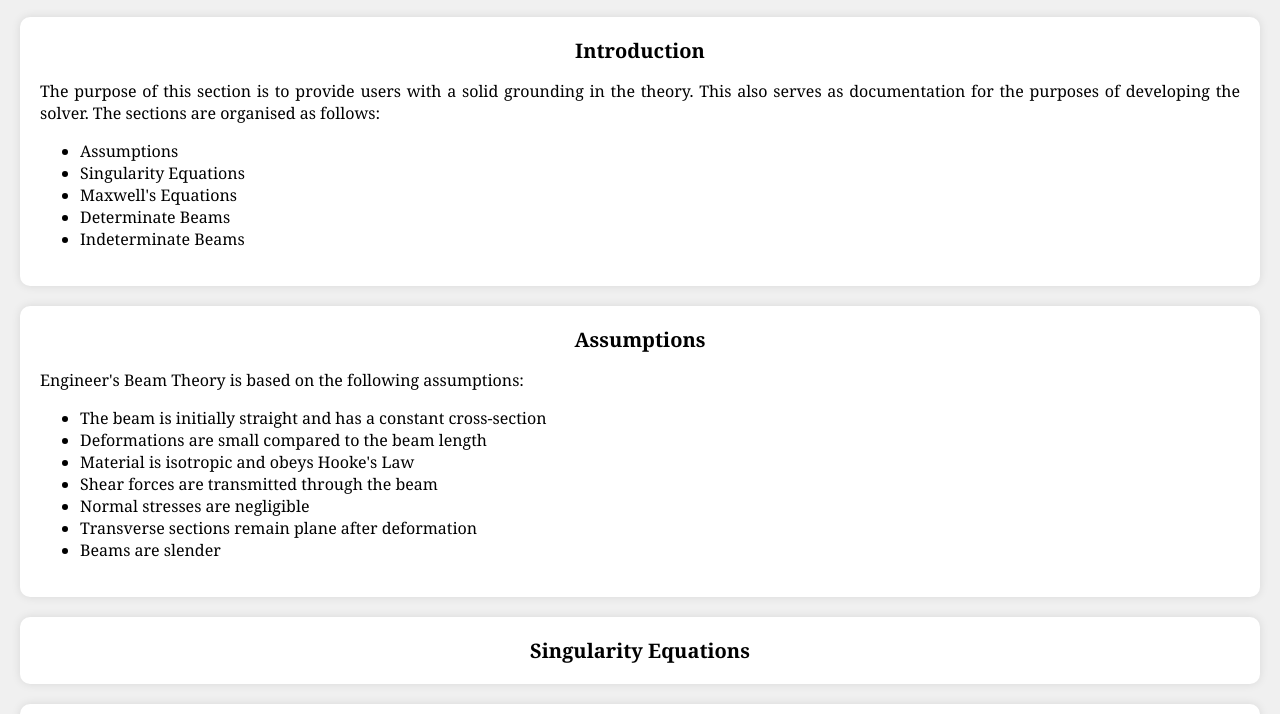
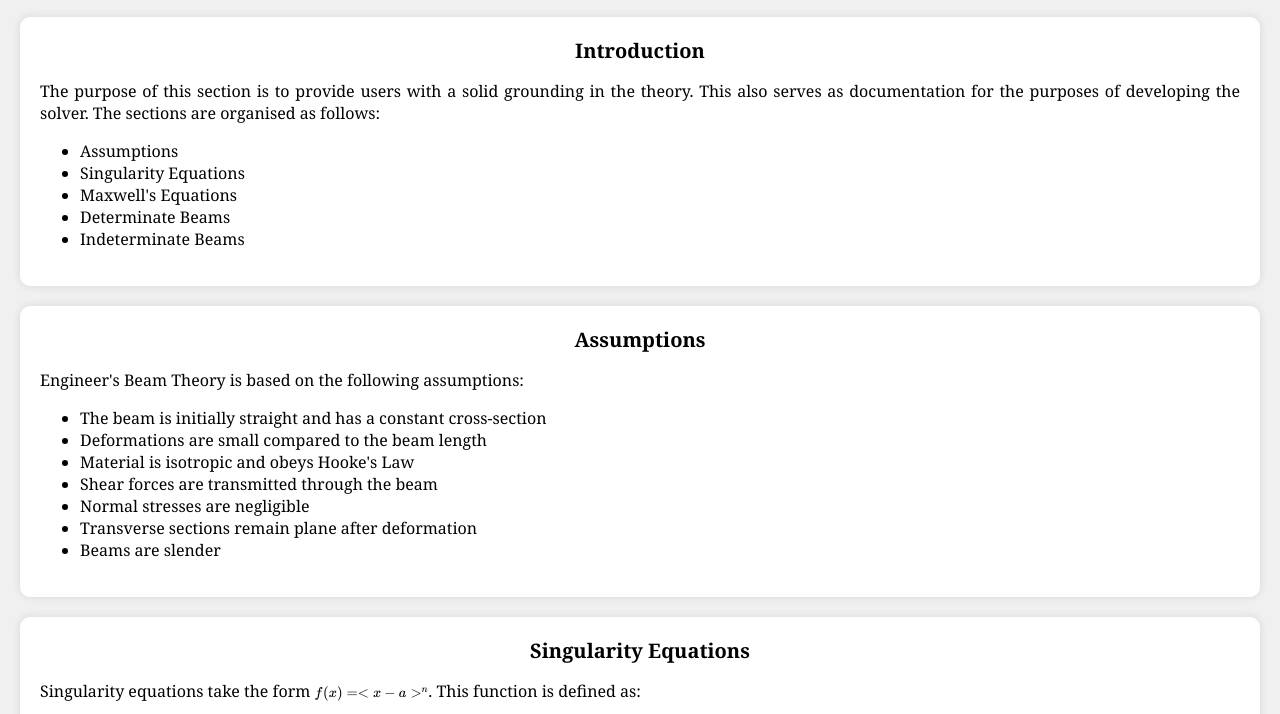
Before and after one commit to shl211/Beam-Calculator, a website: page theory.html in a window 1280 px wide. Shown: the part 91-805 px from the top of the page. Drawn offline with nearby package versions, Linux system fonts and the light colour scheme.

Commit message:
Add katex rendering capabilities

```diff
--- /dev/null
+++ b/scripts/katex.js
@@ -0,0 +1,8 @@
+document.addEventListener("DOMContentLoaded", function() {
+    renderMathInElement(document.body, {
+        delimiters: [
+            {left: "$$", right: "$$", display: true},
+            {left: "$", right: "$", display: false}
+        ]
+    });
+});
--- a/styles/global.css
+++ b/styles/global.css
@@ -34,3 +34,7 @@ body {
     box-shadow: 0 0 10px rgba(0, 0, 0, 0.1);
     text-align: justify;
 }
+
+.katex {
+    font-size: 0.9em !important;
+}
--- a/theory.html
+++ b/theory.html
@@ -6,6 +6,12 @@
     <title>Document</title>
 
     <link rel="stylesheet" href="styles/global.css">
+
+    <!-- Add KaTeX -->
+    <link rel="stylesheet" href="https://cdn.jsdelivr.net/npm/katex@0.16.7/dist/katex.min.css">
+    <script defer src="https://cdn.jsdelivr.net/npm/katex@0.16.7/dist/katex.min.js"></script>
+    <script defer src="https://cdn.jsdelivr.net/npm/katex@0.16.7/dist/contrib/auto-render.min.js"></script>
+    <script defer src="scripts/katex.js"></script>
 </head>
 <body>
     <div class="header">
@@ -44,6 +50,8 @@
 
     <div class="section">
         <p class="sub-heading">Singularity Equations</p>
+
+        <p> Singularity equations take the form $f(x) = &lt;x-a&gt;^n$. This function is defined as: </p>
     </div>
 
     <div class="section">
```
